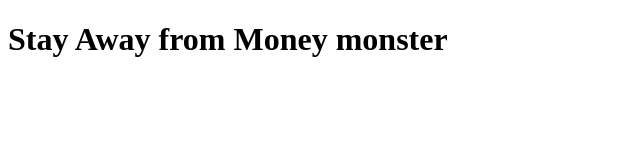
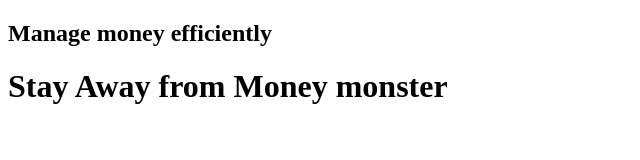
Before and after one commit to sabbir1452/money-master-practice, a plain HTML site: page index.html in a window 1280 px wide. Shown: the whole page, without its empty margins (0-640 px from the left). Drawn offline with Linux system fonts and the light colour scheme.

Commit message:
added the header and a main section

```diff
--- a/index.html
+++ b/index.html
@@ -6,7 +6,12 @@
     <title>Money Master</title>
   </head>
   <body>
-    <h1>Stay Away from Money monster</h1>
+    <header>
+      <section>
+        <h1>Manage money efficiently</h1>
+      </section>
+      <h1>Stay Away from Money monster</h1>
+    </header>
     <script src="js/app.js"></script>
   </body>
 </html>
```
